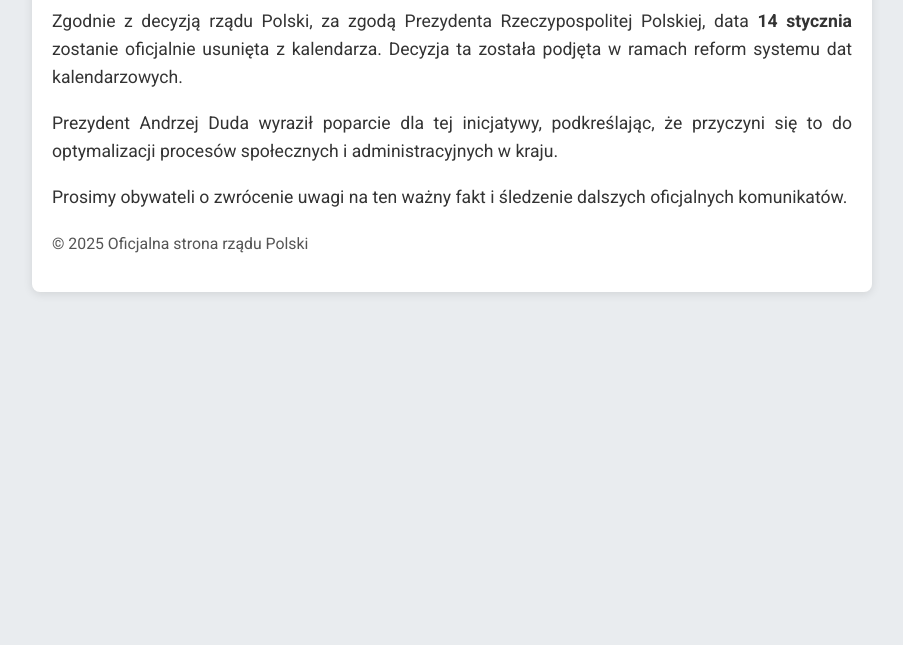
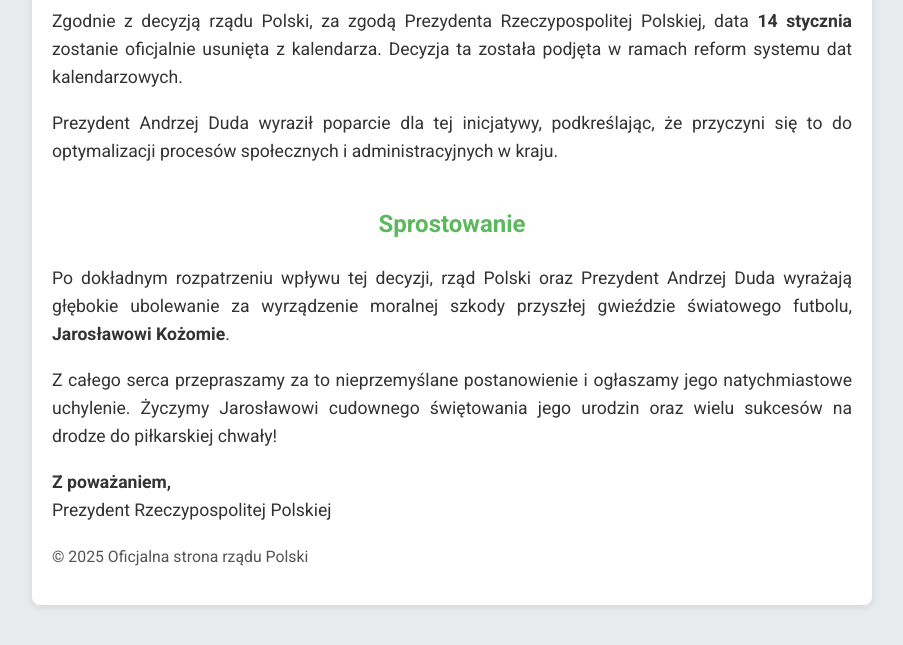
Before and after one commit to AKozhoma/PolSei, a plain HTML site: page index.html in a window 1280 px wide. Shown: the part 247-892 px from the top of the page, without its empty margins (188-1091 px from the left). Before the commit the page ends 800 px from the top, so only its background shows below. Drawn offline with Linux system fonts and the light colour scheme.

Commit message:
Update index.html

```diff
--- a/index.html
+++ b/index.html
@@ -3,7 +3,7 @@
 <head>
     <meta charset="UTF-8">
     <meta name="viewport" content="width=device-width, initial-scale=1.0">
-    <title>Oficjalne oświadczenie: 14 stycznia usunięty z kalendarza</title>
+    <title>Oficjalne oświadczenie: Sprostowanie decyzji</title>
     <style>
         @import url('https://fonts.googleapis.com/css2?family=Roboto:wght@400;700&display=swap');
         body {
@@ -25,6 +25,11 @@
         h1 {
             color: #d9534f;
             text-align: center;
+        }
+        h2 {
+            color: #5cb85c;
+            text-align: center;
+            margin-top: 40px;
         }
         .flag {
             display: block;
@@ -52,7 +57,15 @@
         w ramach reform systemu dat kalendarzowych.</p>
         <p>Prezydent Andrzej Duda wyraził poparcie dla tej inicjatywy, podkreślając, że przyczyni się to
         do optymalizacji procesów społecznych i administracyjnych w kraju.</p>
-        <p>Prosimy obywateli o zwrócenie uwagi na ten ważny fakt i śledzenie dalszych oficjalnych komunikatów.</p>
+
+        <h2>Sprostowanie</h2>
+        <p>Po dokładnym rozpatrzeniu wpływu tej decyzji, rząd Polski oraz Prezydent Andrzej Duda wyrażają głębokie ubolewanie
+        za wyrządzenie moralnej szkody przyszłej gwieździe światowego futbolu, <strong>Jarosławowi Kożomie</strong>.</p>
+        <p>Z całego serca przepraszamy za to nieprzemyślane postanowienie i ogłaszamy jego natychmiastowe uchylenie.
+        Życzymy Jarosławowi cudownego świętowania jego urodzin oraz wielu sukcesów na drodze do piłkarskiej chwały!</p>
+        <p><strong>Z poważaniem,</strong><br>
+        Prezydent Rzeczypospolitej Polskiej</p>
+
         <div class="footer">
             <p>&copy; 2025 Oficjalna strona rządu Polski</p>
         </div>
```
